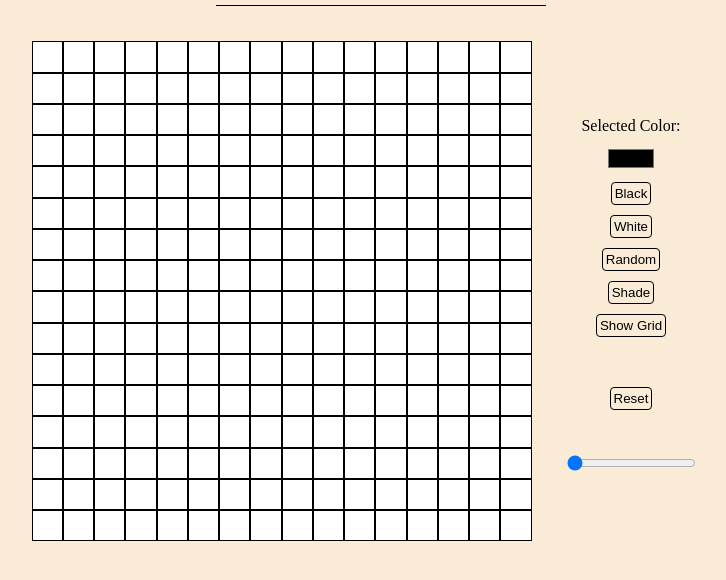
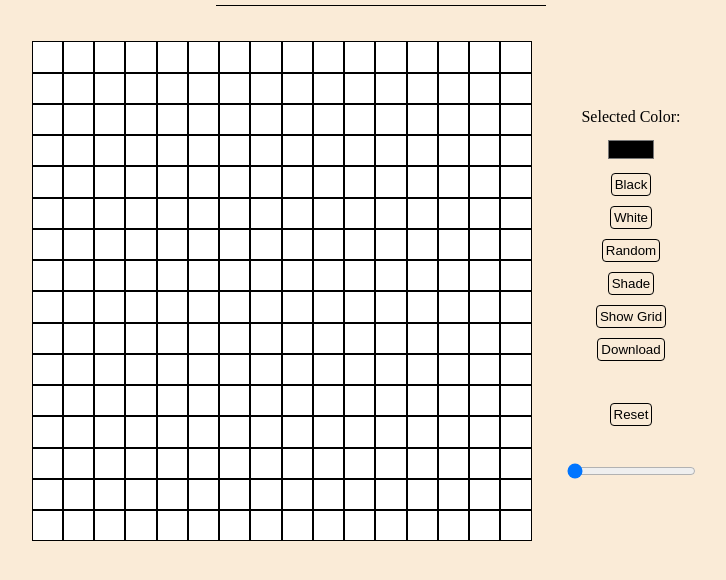
Before and after one commit to matthew-peterson-39/etch-a-sketch, a plain HTML site: page index.html in a window 1280 px wide. Shown: the part 116-696 px from the top of the page, without its empty margins (259-985 px from the left). Drawn offline with Linux system fonts and the light colour scheme.

Commit message:
start refactoring

```diff
--- a/index.html
+++ b/index.html
@@ -29,6 +29,7 @@
             <button onclick="rainbow_select(true), set_color('random')">Random</button>
             <button onclick="rainbow_select(false), set_color('shade')">Shade</button>
             <button onclick="hide_grid_lines()">Show Grid</button>
+            <button onclick="download_image()">Download</button>
           </div>
           <button onclick="reset_grid()">Reset</button>
           <input
--- a/main.js
+++ b/main.js
@@ -1,3 +1,4 @@
+
 const DEFAULT_COLOR = 'black';
 const DEFAULT_SIZE = 16;
 var rainbowSelected = false;
@@ -9,8 +10,7 @@ var current_color = DEFAULT_COLOR;
 // converts rgb to hexidecimal
 const rgbToHex = (r, g, b) => '#' + [r, g, b].map(x => {
     const hex = x.toString(16)
-    return hex.length === 1 ? '0' + hex : hex
-  }).join('');
+    return hex.length === 1 ? '0' + hex : hex }).join('');
 
 
 function draw_grid(size) {
@@ -46,10 +46,23 @@ function draw_grid(size) {
 
         grid_container.insertAdjacentElement('beforeend', cell);    //appends cell to grid container
     };
-};
+}
 
 //Draw initial grid at load time.
 draw_grid(DEFAULT_SIZE);
+
+function download_image() {
+    let drawingArea = document.querySelector('#grid-container');
+    //use html2canvas
+    html2canvas(document.body).then(function(canvas) {
+        document.body.appendChild(canvas);
+    });
+    const imgData = drawingArea.toDataURL('image/png');
+    const a = document.createElement('a');
+    a.href = imgData;
+    a.download = 'etch-a-sketch.png';
+    a.click();
+}
 
 function change_size(input) {
     draw_grid(Math.abs(input));
```
